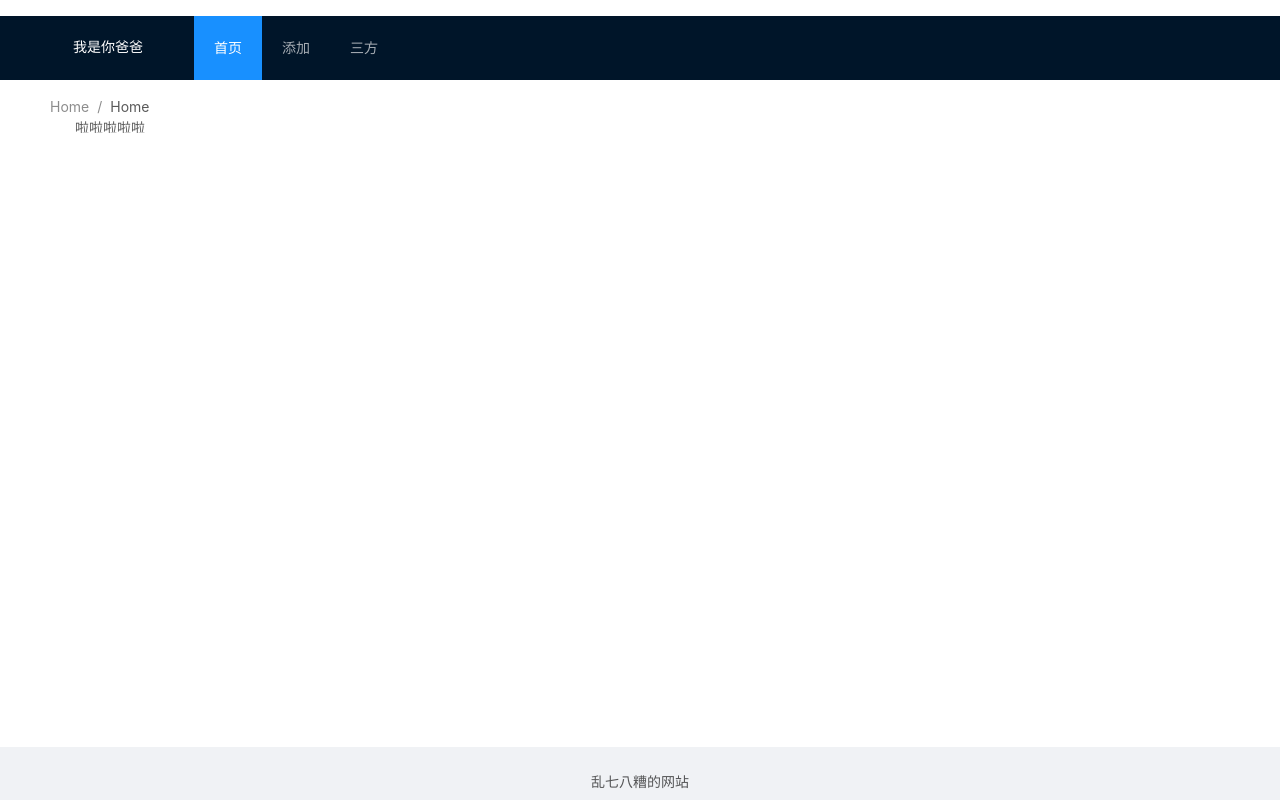
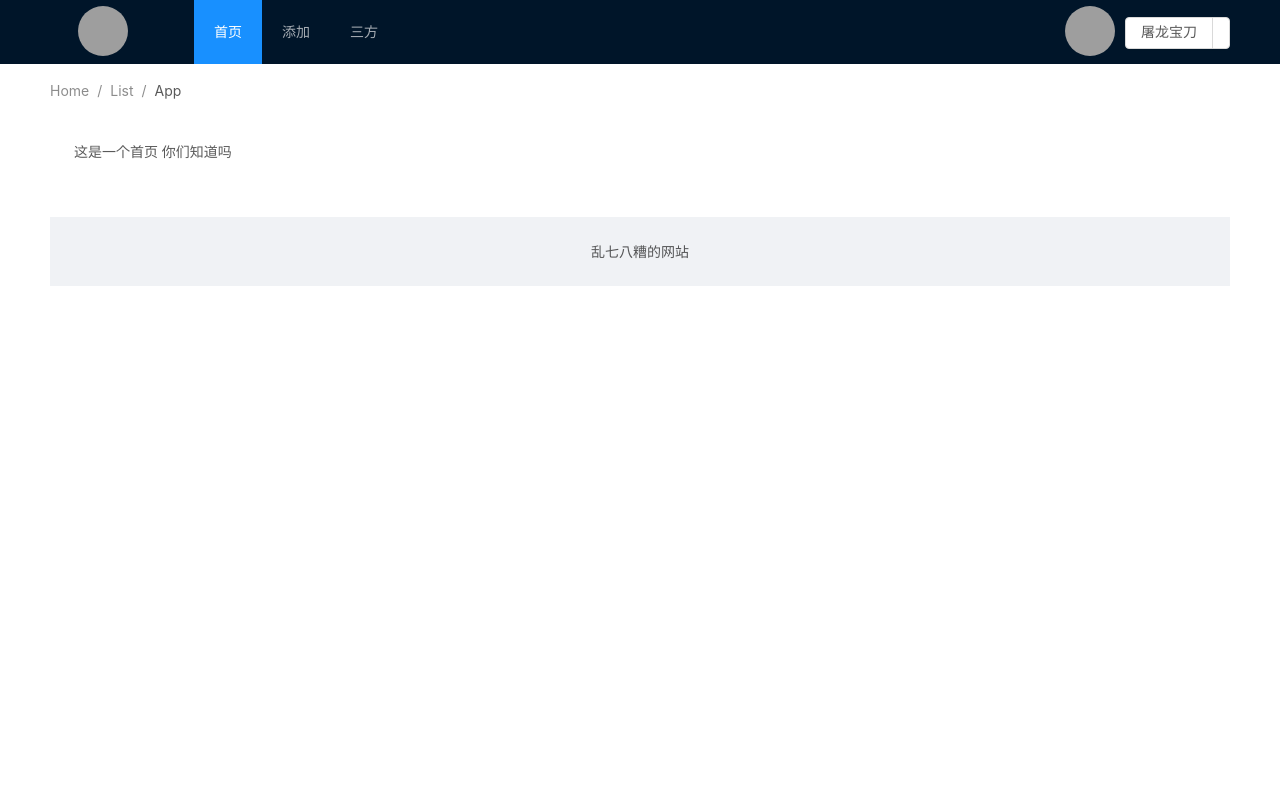
Before and after one commit to liulong2/xybbz, a Vue app: page /home in a window 1280 px wide. Built offline with nearby package versions, Linux system fonts and the light colour scheme; grey boxes are pictures that could not be loaded.

Commit message:
修改登录页和首页

```diff
--- a/src/App.vue
+++ b/src/App.vue
@@ -1,61 +1,16 @@
 <template>
     <div id="app">
-    <log-in v-if="getIsDisplay" @updateNewApp="updateNewApp">{{getIsDisplay}}</log-in>
-    <a-layout v-else id="components-layout-demo-top" class="layout">
-      <a-layout-header>
-        <div class="logo" >
-                    <span id="title">
-                        我是你爸爸
-                    </span>
-        </div>
-        <a-menu
-                theme="dark"
-                mode="horizontal"
-                :default-selected-keys="['1']"
-                :style="{ lineHeight: '64px', width: '500px' }"
-        >
-          <a-menu-item key="1">
-            首页
-          </a-menu-item>
-          <a-menu-item key="2">
-            添加
-          </a-menu-item>
-          <a-menu-item key="3">
-            三方
-          </a-menu-item>
-        </a-menu>
-      <div class="logo">
-        <span>
-          啦啦啦啦啦
-        </span>
-      </div>
-      </a-layout-header>
-      <a-layout-content id="layout-content" style="padding: 0 50px">
-        <a-breadcrumb style="margin: 16px 0">
-          <a-breadcrumb-item><a >Home</a></a-breadcrumb-item>
-          <a-breadcrumb-item><a >Home</a></a-breadcrumb-item>
-        </a-breadcrumb>
-        <div :style="{ background: '#fff', padding: '24px', minHeight: '280px' }">
-          <a-config-provider :locale="locale">
         <!--    <keep-alive>-->
         <router-view></router-view>
         <!--    </keep-alive>-->
-          </a-config-provider>
-        </div>
-      </a-layout-content>
-      <a-layout-footer style="text-align: center">
-        乱七八糟的网站
-      </a-layout-footer>
-    </a-layout>
-
     </div>
 </template>
 
 <script>
     import zhCN from 'ant-design-vue/es/locale-provider/zh_CN';
     import LogIn from "./views/xybbz/user/LogIn";
-  import { mapGetters } from 'vuex'
-  import { mapActions } from 'vuex'
+    import {mapGetters} from 'vuex'
+    import {mapActions} from 'vuex'
 
     export default {
         name: 'App',
@@ -91,6 +46,7 @@
         width: 100%;
         overflow: hidden;
     }
+
     .logo {
         width: 120px;
         height: 31px;
@@ -98,11 +54,12 @@
         margin: 16px 24px 16px 0;
         top: 10px;
         float: left;
-  text-align:center;
+        text-align: center;
         /*color: red;*/
         /*left: 10px;*/
         z-index: 1024;
     }
+
     #components-layout-demo-top {
         width: 100%;
         height: 100%;
@@ -111,11 +68,13 @@
         float: left;
         z-index: 1024;
     }
-#layer{
+
+    #layer {
         width: 100%;
         height: 100%;
     }
-#title{
+
+    #title {
         color: white;
         position: fixed;
         top: 15px;
--- /dev/null
+++ b/src/components/Amenu/ATopmenu.vue
@@ -0,0 +1,29 @@
+<template>
+    <a-menu
+            theme="dark"
+            mode="horizontal"
+            :default-selected-keys="['1']"
+            :style="{ lineHeight: '64px' }"
+    >
+        <a-menu-item key="1">
+            首页
+        </a-menu-item>
+        <a-menu-item key="2">
+            添加
+        </a-menu-item>
+        <a-menu-item key="3">
+            三方
+        </a-menu-item>
+    </a-menu>
+</template>
+
+<script>
+
+    export default {
+        name: "ATopmenu"
+    }
+</script>
+
+<style scoped>
+
+</style>
--- /dev/null
+++ b/src/components/Dropdown/MyDropdown.vue
@@ -0,0 +1,21 @@
+<template>
+    <a-dropdown-button>
+        屠龙宝刀
+        <a-menu slot="overlay">
+            <a-menu-item key="1"> <a-icon type="user" />点击就送 </a-menu-item>
+            <a-menu-item key="2"> <a-icon type="user" />我系渣渣辉</a-menu-item>
+            <a-menu-item key="3"> <a-icon type="user" />师兄弟 </a-menu-item>
+        </a-menu>
+        <a-icon slot="icon" type="user" />
+    </a-dropdown-button>
+</template>
+
+<script>
+    export default {
+        name: "MyDropdown"
+    }
+</script>
+
+<style scoped>
+
+</style>
--- /dev/null
+++ b/src/components/LayOut/MyLayOut.vue
@@ -0,0 +1,101 @@
+<template>
+    <a-layout id="components-layout-demo-fixed">
+        <a-layout-header class="lo" :style="{ position: 'fixed', zIndex: 1, width: '100%' }">
+            <div class="logo">
+                <span id="title">
+                    <a-avatar class="ant-dropdown-link" @click="e => e.preventDefault()" :size="50"
+                              src="https://zos.alipayobjects.com/rmsportal/ODTLcjxAfvqbxHnVXCYX.png"/>
+                </span>
+            </div>
+            <a-topmenu></a-topmenu>
+            <div id="ant-dropdown">
+                <a-avatar class="ant-dropdown-link" @click="e => e.preventDefault()" :size="50"
+                          src="https://ss1.bdstatic.com/70cFuXSh_Q1YnxGkpoWK1HF6hhy/it/u=1109664045,340305092&fm=26&gp=0.jpg"/>
+                <my-dropdown></my-dropdown>
+            </div>
+        </a-layout-header>
+        <a-layout-content :style="{ padding: '0 50px', marginTop: '64px', overflowY: 'scroll' }">
+            <a-breadcrumb :style="{ margin: '16px 0' }">
+                <a-breadcrumb-item>Home</a-breadcrumb-item>
+                <a-breadcrumb-item>List</a-breadcrumb-item>
+                <a-breadcrumb-item>App</a-breadcrumb-item>
+            </a-breadcrumb>
+            <div :style="{ background: '#fff', padding: '24px', minHeight: '100px' }">
+                <slot name="myrouter">
+                </slot>
+                <router-view></router-view>
+            </div>
+            <a-layout-footer :style="{ textAlign: 'center'  }">
+                乱七八糟的网站
+            </a-layout-footer>
+        </a-layout-content>
+
+    </a-layout>
+</template>
+
+<script>
+    import ATopmenu from "@/components/Amenu/ATopmenu";
+    import MyDropdown from "@/components/Dropdown/MyDropdown";
+    export default {
+        name: "MyLayOut",
+        components: {
+            ATopmenu,
+            MyDropdown
+        }
+    }
+</script>
+
+<style scoped>
+    #ant-dropdown {
+        margin-left: auto;
+    }
+
+    .lo {
+        display: flex;
+    }
+
+    .logo {
+        width: 120px;
+        height: 31px;
+        /*background: rgba(255, 255, 255, 0.2);*/
+        margin: 16px 24px 16px 0;
+        top: 10px;
+        float: left;
+        text-align: center;
+        /*color: red;*/
+        /*left: 10px;*/
+        z-index: 1024;
+    }
+
+    #components-layout-demo-fixed {
+        width: 100%;
+        height: 100%;
+        background: rgba(255, 255, 255, 0.2);
+        margin: 0 24px 16px 0;
+        float: left;
+        z-index: 1024;
+    }
+
+    #title {
+        color: white;
+        position: fixed;
+        top: 0px;
+        left: 0;
+        width: 216px;
+        height: 69px;
+    }
+
+    .ant-dropdown-link {
+        /**鼠标变成小手**/
+        cursor: pointer;
+        margin-right: 10px;
+        margin-bottom: 5px;
+    }
+
+    .layout {
+        /*overflow-y: scroll;*/
+    }
+    #popo {
+        /*margin-top: 80px;*/
+    }
+</style>
--- /dev/null
+++ b/src/components/vueMain/AppMain.vue
@@ -0,0 +1,22 @@
+<template>
+    <my-lay-out></my-lay-out>
+</template>
+
+<script>
+    import MyLayOut from "@/components/LayOut/MyLayOut";
+    export default {
+        name: "AppMain",
+        components: {
+            MyLayOut
+        },
+        methods: {
+            clickImage() {
+
+            }
+        }
+    }
+</script>
+
+<style scoped>
+
+</style>
--- a/src/router/index.js
+++ b/src/router/index.js
@@ -6,31 +6,27 @@ const test2 =() => import('../views/xybbz/generator/test2')
 const User = () => import('../views/xybbz/user/User')
 const LogIn = () => import('@/views/xybbz/user/LogIn')
 const BottomLayer = () => import('@/components/BottomLayer/BottomLayer')
+const AppMain = () => import('@/components/vueMain/AppMain')
+const MyHome = () => import('@/views/xybbz/MyHome/MyHome')
 
 Vue.use(VueRouter)
 
 const routes = [
     {
         path: "/",
-        redirect: "/generator"
-    },{
+        redirect: "/login"
+    },/*{
         path: '/generator',
-        component: Generator,
-        children : [
-            {
-                path: '/test2',
-                component: test2
-            }
-        ]
-    },
+        component: Generator
+    },*/
     {
         path: '/user',
         component: User
     },
-    /*{
+    {
         path: '/login',
         component: LogIn
-    },*/
+    },
     {
         path: '/test2',
         component: test2
@@ -38,6 +34,21 @@ const routes = [
     {
         path: '/bottomLayer',
         component: BottomLayer
+    },
+    {
+        path: '/appMain',
+        component: AppMain,
+        redirect: '/home',
+        children : [
+            {
+                path: '/generator',
+                component: Generator
+            },
+            {
+                path: '/home',
+                component: MyHome
+            }
+        ]
     }
 ]
 
--- /dev/null
+++ b/src/views/xybbz/MyHome/MyHome.vue
@@ -0,0 +1,15 @@
+<template>
+    <div id="home">
+        这是一个首页  你们知道吗
+    </div>
+</template>
+
+<script>
+    export default {
+        name: "MyHome"
+    }
+</script>
+
+<style scoped>
+
+</style>
--- a/src/views/xybbz/generator/Generator.vue
+++ b/src/views/xybbz/generator/Generator.vue
@@ -174,7 +174,8 @@
                 getList({dataId: "1345247374037069825"}).then(res => {
                     callback(res.data.data)
                 }).catch(error => {
-                    return new Error(error)
+                    this.$message.error({content: '加载失败', duration: 2});
+                    // return new Error(error)
                 })
             },
             setColumns() {
@@ -209,6 +210,9 @@
 </script>
 
 <style lang="less">
+    #generator {
+        width: 100%;
+    }
     .resize-table-th {
         position: relative;
         .table-draggable-handle {
--- a/src/views/xybbz/user/User.vue
+++ b/src/views/xybbz/user/User.vue
@@ -80,9 +80,7 @@
                             const obj = {keyName, context, type}
                             setLocalToken(obj)
                             setToken(context);
-                            // this.$router.push({path: '/bottomLayer'})
-                            this.setDisplay()
-                            this.$emit('updateApp')
+                            this.$router.push({path: '/appMain'})
                         }).catch(error => {
                             console.log(error);
                         })
```
Lines whose indentation alone changed are shown as unchanged.
